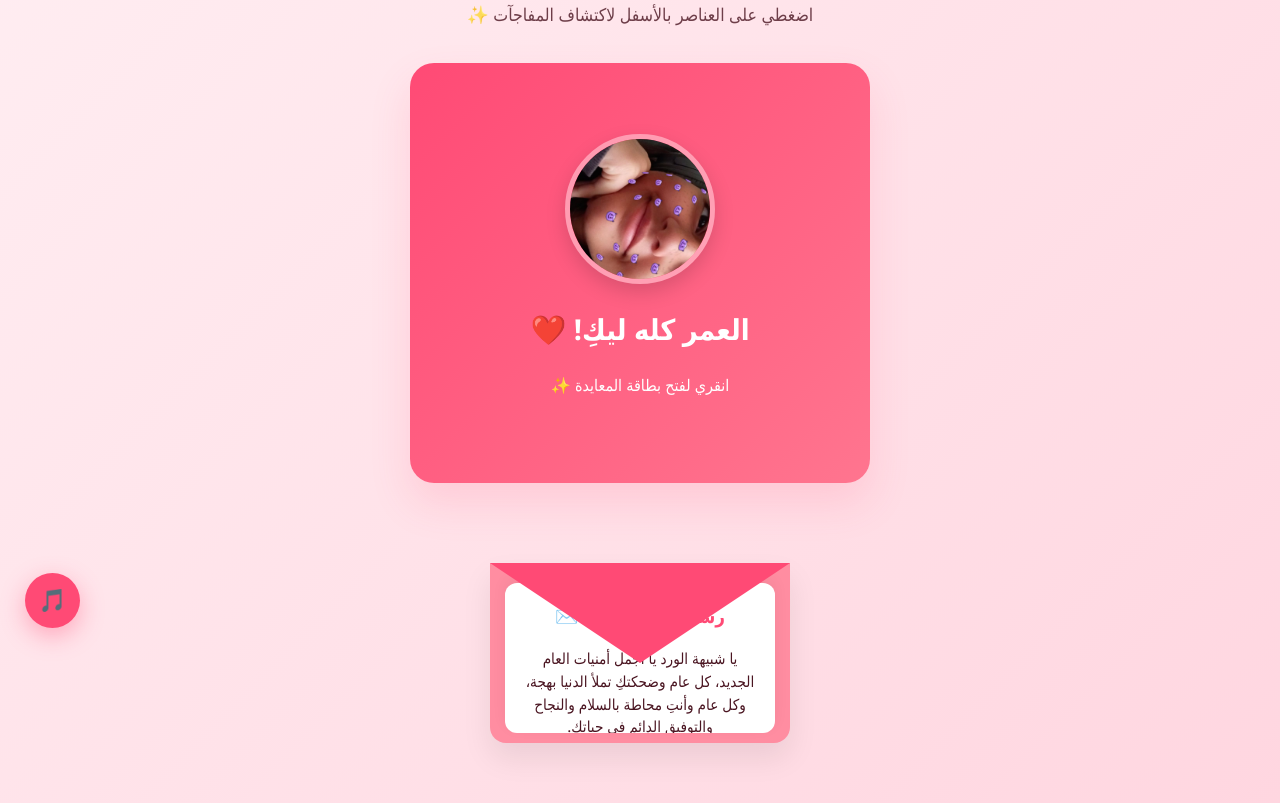
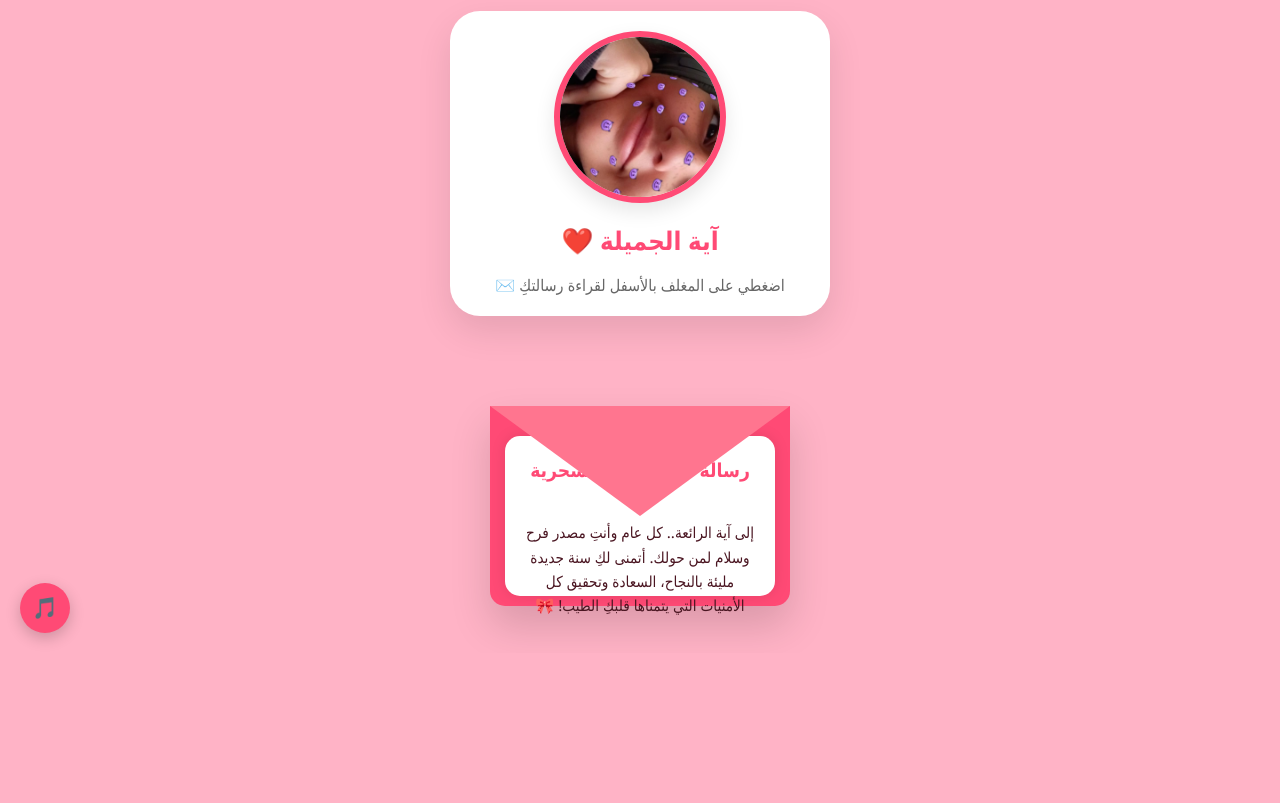
Before and after one commit to laabassimalek4-beep/happy-birthday-aya, a plain HTML site: page index.html in a window 1280 px wide. Shown: the part 147-950 px from the top of the page. After the commit the page ends 800 px from the top, so only its background shows below. Drawn offline with Linux system fonts and the light colour scheme.

Commit message:
Update index.html

```diff
--- a/index.html
+++ b/index.html
@@ -3,242 +3,169 @@
 <head>
     <meta charset="UTF-8">
     <meta name="viewport" content="width=device-width, initial-scale=1.0">
-    <title>Happy Birthday Aya ✨</title>
+    <title>Happy Birthday Aya 🎉</title>
     <style>
-        :root {
-            --bg-gradient: linear-gradient(135deg, #ffeef2 0%, #ffd6e0 100%);
-            --card-front-grad: linear-gradient(135deg, #ff4a75 0%, #ff758f 100%);
-            --text-dark: #4a1521;
-            --pink-light: #fff0f3;
-        }
-
         body {
             margin: 0;
             padding: 0;
-            min-height: 100vh;
-            background: var(--bg-gradient);
+            box-sizing: border-box;
+            background: #ffb3c6; /* لون وردي مبهج للخلفية بالكامل كالفيديو */
             font-family: 'Segoe UI', Tahoma, Geneva, Verdana, sans-serif;
-            color: var(--text-dark);
             display: flex;
             flex-direction: column;
             align-items: center;
+            justify-content: center;
+            min-height: 100vh;
             overflow-x: hidden;
         }
 
-        /* القصاصات المتحركة (Confetti) */
+        /* أنيميشن تناثر قلوب وقصاصات ملونة */
         .confetti {
             position: fixed;
-            width: 8px;
-            height: 8px;
-            top: -10px;
+            width: 12px;
+            height: 12px;
+            top: -20px;
             z-index: 999;
             animation: fall linear forwards;
         }
-
         @keyframes fall {
             to { transform: translateY(105vh) rotate(360deg); }
         }
 
-        header {
+        h1 {
+            font-size: 2.5rem;
+            color: #fff;
             text-align: center;
-            margin-top: 40px;
-            padding: 0 20px;
+            text-shadow: 2px 4px 10px rgba(255, 74, 117, 0.3);
+            margin-bottom: 30px;
+            animation: bounce 2s infinite;
         }
-
-        header h1 {
-            font-size: 2.8rem;
-            color: #ff4a75;
-            margin-bottom: 10px;
-            text-shadow: 0 4px 10px rgba(255, 74, 117, 0.15);
-        }
-
-        header p {
-            font-size: 1.1rem;
-            opacity: 0.8;
+        @keyframes bounce {
+            0%, 100% { transform: translateY(0); }
+            50% { transform: translateY(-10px); }
         }
 
         .container {
-            width: 100%;
-            max-width: 500px;
             display: flex;
             flex-direction: column;
             align-items: center;
             gap: 40px;
+            width: 100%;
+            max-width: 400px;
             padding: 20px;
-            box-sizing: border-box;
         }
 
-        /* 1. البطاقة القابلة للقلب بتصميم عصري */
-        .card-container {
-            perspective: 1000px;
-            width: 100%;
-            height: 420px;
-            cursor: pointer;
+        /* بطاقة الصورة التفاعلية الدائرية العصريّة */
+        .profile-card {
+            background: white;
+            padding: 20px;
+            border-radius: 30px;
+            box-shadow: 0 15px 35px rgba(0,0,0,0.1);
+            text-align: center;
+            width: 85%;
+            transition: transform 0.3s;
+        }
+        .profile-card:hover {
+            transform: scale(1.03);
+        }
+        .profile-card img {
+            width: 160px;
+            height: 160px;
+            border-radius: 50%;
+            object-fit: cover;
+            border: 6px solid #ff4a75;
+            box-shadow: 0 8px 20px rgba(0,0,0,0.1);
+        }
+        .profile-card h2 {
+            color: #ff4a75;
+            margin: 15px 0 5px 0;
+            font-size: 1.6rem;
+        }
+        .profile-card p {
+            color: #666;
+            font-size: 1rem;
+            margin-bottom: 0;
         }
 
-        .card {
-            width: 100%;
-            height: 100%;
-            position: relative;
-            transform-style: preserve-3d;
-            transition: transform 0.8s cubic-bezier(0.175, 0.885, 0.32, 1.275);
-            box-shadow: 0 20px 40px rgba(255, 74, 117, 0.15);
-            border-radius: 24px;
-        }
-
-        .card.flipped {
-            transform: rotateY(180deg);
-        }
-
-        .card-front, .card-back {
-            position: absolute;
-            width: 100%;
-            height: 100%;
-            backface-visibility: hidden;
-            border-radius: 24px;
-            display: flex;
-            flex-direction: column;
-            align-items: center;
-            justify-content: center;
-            padding: 30px;
-            box-sizing: border-box;
-        }
-
-        .card-front {
-            background: var(--card-front-grad);
-            color: white;
-        }
-
-        .card-front img {
-            width: 140px;
-            height: 140px;
-            border-radius: 50%;
-            border: 5px solid rgba(255, 255, 255, 0.4);
-            object-fit: cover;
-            margin-bottom: 25px;
-            box-shadow: 0 8px 20px rgba(0,0,0,0.15);
-        }
-
-        .card-front h2 {
-            font-size: 1.8rem;
-            margin: 0 0 10px 0;
-        }
-
-        .card-back {
-            background: white;
-            color: var(--text-dark);
-            transform: rotateY(180deg);
-            border: 2px solid #ffd6e0;
-            text-align: center;
-        }
-
-        .card-back h2 {
-            color: #ff4a75;
-            margin-bottom: 15px;
-        }
-
-        .card-back p {
-            font-size: 1.05rem;
-            line-height: 1.6;
-            margin-bottom: 20px;
-        }
-
-        /* 2. المغلف والرسالة السرية التفاعلية */
-        .envelope-area {
-            position: relative;
-            width: 100%;
-            height: 220px;
-            display: flex;
-            justify-content: center;
-            margin-top: 40px;
-        }
-
-        .envelope {
+        /* تأثير فتح مغلف الرسالة السريّة كالفيديو تمااااماً */
+        .envelope-wrapper {
             position: relative;
             width: 300px;
-            height: 180px;
-            background-color: #ff8da1;
-            border-radius: 0 0 16px 16px;
-            box-shadow: 0 15px 30px rgba(0,0,0,0.08);
+            height: 200px;
+            background-color: #ff4a75;
+            border-radius: 0 0 15px 15px;
+            box-shadow: 0 20px 40px rgba(0,0,0,0.15);
             cursor: pointer;
+            margin-top: 50px;
         }
-
-        .envelope::before {
-            content: '';
+        .envelope-wrapper::before {
+            content: "";
             position: absolute;
             top: 0;
             width: 0;
             height: 0;
             border-left: 150px solid transparent;
             border-right: 150px solid transparent;
-            border-top: 100px solid #ff4a75;
+            border-top: 110px solid #ff758f;
             transform-origin: top;
-            transition: transform 0.5s ease;
+            transition: transform 0.5s cubic-bezier(0.12, 1, 0.5, 1);
             z-index: 3;
         }
-
-        .envelope.open::before {
+        .envelope-wrapper.open::before {
             transform: rotateX(180deg);
             z-index: 1;
         }
-
         .letter {
             position: absolute;
             bottom: 10px;
             left: 15px;
             width: 270px;
-            height: 150px;
-            background: white;
-            border-radius: 12px;
+            height: 160px;
+            background-color: white;
+            border-radius: 15px;
             padding: 20px;
             box-sizing: border-box;
-            transition: transform 0.5s ease, height 0.5s ease;
+            transition: transform 0.5s ease-in-out, height 0.5s ease-in-out;
             z-index: 2;
-            box-shadow: 0 -5px 15px rgba(0,0,0,0.05);
+            box-shadow: 0 0 15px rgba(0,0,0,0.1);
             text-align: center;
-            overflow: hidden;
         }
-
-        .envelope.open .letter {
-            transform: translateY(-120px);
-            height: 260px;
+        .envelope-wrapper.open .letter {
+            transform: translateY(-130px);
+            height: auto;
             z-index: 4;
-            box-shadow: 0 10px 30px rgba(0,0,0,0.15);
+            box-shadow: 0 10px 30px rgba(0,0,0,0.2);
         }
-
         .letter h3 {
-            margin-top: 0;
+            margin: 0 0 10px 0;
             color: #ff4a75;
+            font-size: 1.2rem;
         }
-
         .letter p {
             font-size: 0.95rem;
-            line-height: 1.5;
+            line-height: 1.6;
+            color: #4a1521;
+            margin: 0;
         }
 
         /* زر الموسيقى العائم */
         .music-btn {
             position: fixed;
-            bottom: 25px;
-            left: 25px;
-            background: #ff4a75;
+            bottom: 20px;
+            left: 20px;
+            background-color: #ff4a75;
             color: white;
             border: none;
-            width: 55px;
-            height: 55px;
+            width: 50px;
+            height: 50px;
             border-radius: 50%;
-            font-size: 1.4rem;
+            font-size: 1.3rem;
             cursor: pointer;
-            box-shadow: 0 8px 25px rgba(255, 74, 117, 0.4);
+            box-shadow: 0 5px 15px rgba(0,0,0,0.2);
             z-index: 1000;
             display: flex;
             align-items: center;
             justify-content: center;
-            transition: transform 0.2s;
-        }
-
-        .music-btn:active {
-            transform: scale(0.9);
         }
     </style>
 </head>
@@ -247,46 +174,26 @@
     <button class="music-btn" onclick="toggleMusic()">🎵</button>
     <audio id="bg-music" loop src="https://www.soundhelix.com/examples/mp3/SoundHelix-Song-1.mp3"></audio>
 
-    <header>
-        <h1>عيد ميلاد سعيد يا آية! 🎉</h1>
-        <p>اضغطي على العناصر بالأسفل لاكتشاف المفاجآت ✨</p>
-    </header>
+    <h1>كل عام وأنتِ بخير يا آية! 🎉</h1>
 
     <div class="container">
 
-        <div class="card-container" onclick="flipCard(this)">
-            <div class="card">
-                <div class="card-front">
-                    <img src="aya1.jpg" alt="Aya">
-                    <h2>العمر كله ليكِ! ❤️</h2>
-                    <p>انقري لفتح بطاقة المعايدة ✨</p>
-                </div>
-                <div class="card-back">
-                    <h2>كل عام وأنتِ بخير 🎉</h2>
-                    <p>إلى آية.. الجميلة قلباً وقصداً، أتمنى أن تحمل لكِ هذه السنة الجديدة من عمركِ ألواناً من الفرح، وتحقيقاً لكل الأمنيات الدفينة في قلبكِ. دمتِ لمن تحبين ضياءً وبهجة.</p>
-                    <p style="color: #ff4a75; font-weight: bold;">بكل حب وأمنيات السعادة 🎀</p>
-                </div>
-            </div>
+        <div class="profile-card">
+            <img src="aya1.jpg" alt="Aya">
+            <h2>آية الجميلة ❤️</h2>
+            <p>اضغطي على المغلف بالأسفل لقراءة رسالتكِ ✉️</p>
         </div>
 
-        <div class="envelope-area">
-            <div class="envelope" onclick="toggleEnvelope(this)">
-                <div class="letter">
-                    <h3>رسالة سرية لـ آية ✉️</h3>
-                    <p>يا شبيهة الورد يا أجمل أمنيات العام الجديد، كل عام وضحكتكِ تملأ الدنيا بهجة، وكل عام وأنتِ محاطة بالسلام والنجاح والتوفيق الدائم في حياتكِ.</p>
-                </div>
+        <div class="envelope-wrapper" onclick="toggleEnvelope(this)">
+            <div class="letter">
+                <h3>رسالة عيد ميلادكِ السحرية ✨</h3>
+                <p>إلى آية الرائعة.. كل عام وأنتِ مصدر فرح وسلام لمن حولك. أتمنى لكِ سنة جديدة مليئة بالنجاح، السعادة وتحقيق كل الأمنيات التي يتمناها قلبكِ الطيب! 🎀</p>
             </div>
         </div>
 
     </div>
 
     <script>
-        function flipCard(cardContainer) {
-            const card = cardContainer.querySelector('.card');
-            card.classList.toggle('flipped');
-            createConfetti();
-        }
-
         function toggleEnvelope(envelope) {
             envelope.classList.toggle('open');
             if(envelope.classList.contains('open')) {
@@ -307,15 +214,15 @@
         }
 
         function createConfetti() {
-            const colors = ['#ff4a75', '#ff8da1', '#ffd1d9', '#ffbe0b', '#ff006e', '#8338ec'];
+            const colors = ['#ff4a75', '#ff8da1', '#ffffff', '#ffbe0b', '#ff006e', '#8338ec'];
             for (let i = 0; i < 40; i++) {
                 const confetti = document.createElement('div');
                 confetti.classList.add('confetti');
                 confetti.style.left = Math.random() * 100 + 'vw';
-                confetti.style.animationDelay = Math.random() * 0.5 + 's';
+                confetti.style.animationDelay = Math.random() * 0.4 + 's';
                 confetti.style.animationDuration = (Math.random() * 2 + 2) + 's';
                 confetti.style.backgroundColor = colors[Math.floor(Math.random() * colors.length)];
-                confetti.style.borderRadius = Math.random() > 0.5 ? '50%' : '0px';
+                confetti.style.borderRadius = Math.random() > 0.4 ? '50%' : '2px';
                 document.body.appendChild(confetti);
                 setTimeout(() => confetti.remove(), 4000);
             }
```
